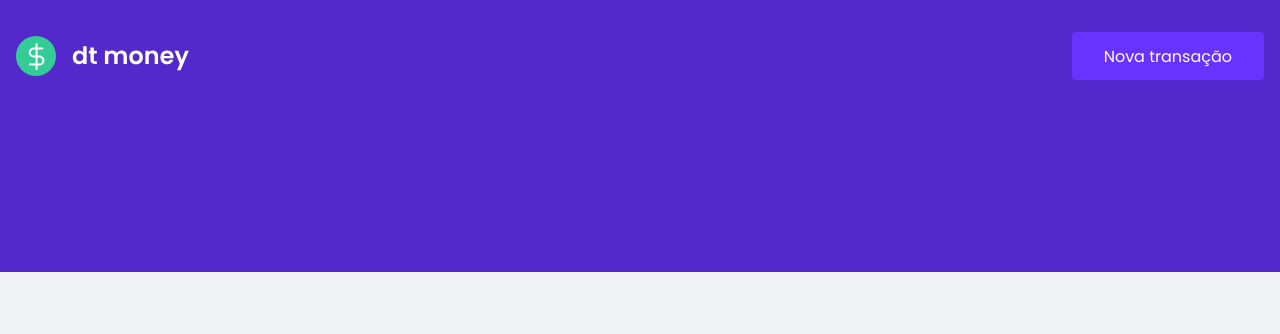
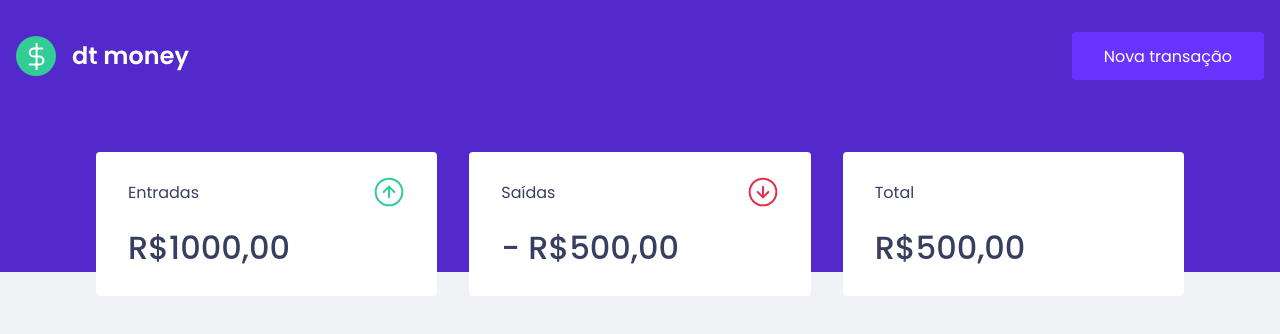
Before and after one commit to eduardojrsilva/dtmoney, a React (Create React App) app in the folder dtmoney/: page / in a window 1280 px wide. Shown: the top 334 px of the page. Built offline with nearby package versions, Linux system fonts and the light colour scheme.

Commit message:
creating summary of dashboard

```diff
--- a/dtmoney/public/index.html
+++ b/dtmoney/public/index.html
@@ -10,7 +10,7 @@
 
     <title>DtMoney</title>
 
-    <link href="https://fonts.googleapis.com/css2?family=Poppins:wght@400;600&display=swap" rel="stylesheet">
+    <link href="https://fonts.googleapis.com/css2?family=Poppins:wght@400;500;600&display=swap" rel="stylesheet">
   </head>
   <body>
     <noscript>You need to enable JavaScript to run this app.</noscript>
--- a/dtmoney/src/App.tsx
+++ b/dtmoney/src/App.tsx
@@ -1,3 +1,4 @@
+import { Dashboard } from "./components/Dashboard";
 import { Header } from "./components/Header";
 import { GlobalStyle } from "./styles/global";
 
@@ -5,6 +6,7 @@ export function App() {
   return (
     <>
       <Header />
+      <Dashboard />
       <GlobalStyle />
     </>
   );
--- /dev/null
+++ b/dtmoney/src/components/Dashboard/index.tsx
@@ -0,0 +1,10 @@
+import { Summary } from "../Summary";
+import { Container } from "./styles";
+
+export function Dashboard() {
+  return (
+    <Container>
+      <Summary />
+    </Container>
+  );
+}
--- /dev/null
+++ b/dtmoney/src/components/Dashboard/styles.ts
@@ -0,0 +1,7 @@
+import styled from "styled-components";
+
+export const Container = styled.main`
+  max-width: 1120px;
+  margin: 0 auto;
+  padding: 2.5rem 1rem;
+`;
--- /dev/null
+++ b/dtmoney/src/components/Summary/index.tsx
@@ -0,0 +1,35 @@
+import incomeImg from '../../assets/income.svg';
+import outcomeImg from '../../assets/outcome.svg';
+import totalImg from '../../assets/total.svg';
+
+import { Container } from "./styles";
+
+export function Summary() {
+  return (
+    <Container>
+      <div>
+        <header>
+          <p>Entradas</p>
+          <img src={incomeImg} alt="Entradas" />
+        </header>
+        <strong>R$1000,00</strong>
+      </div>
+
+      <div>
+        <header>
+          <p>Saídas</p>
+          <img src={outcomeImg} alt="Saídas" />
+        </header>
+        <strong>- R$500,00</strong>
+      </div>
+
+      <div>
+        <header>
+          <p>Total</p>
+          <img src={totalImg} alt="Total" />
+        </header>
+        <strong>R$500,00</strong>
+      </div>
+    </Container>
+  );
+}
--- /dev/null
+++ b/dtmoney/src/components/Summary/styles.ts
@@ -0,0 +1,29 @@
+import styled from "styled-components";
+
+export const Container = styled.div`
+  display: grid;
+  grid-template-columns: repeat(3, 1fr);
+  gap: 2rem;
+  margin-top: -10rem;
+
+  div {
+    background: var(--shape);
+    padding: 1.5rem 2rem;
+    border-radius: 0.25rem;
+    color: var(--text-title);
+  }
+
+  header {
+    display: flex;
+    align-items: center;
+    justify-content: space-between;
+  }
+
+  strong {
+    display: block;
+    margin-top: 1rem;
+    font-size: 2rem;
+    font-weight: 500;
+    line-height: 3rem;
+  }
+`;
--- a/dtmoney/src/styles/global.ts
+++ b/dtmoney/src/styles/global.ts
@@ -3,6 +3,7 @@ import { createGlobalStyle } from "styled-components";
 export const GlobalStyle = createGlobalStyle`
   :root {
     --red: #e52e4d;
+    --gren: #33cc95;
     --blue: #5429cc;
 
     --blue-light: #6933ff;
```
